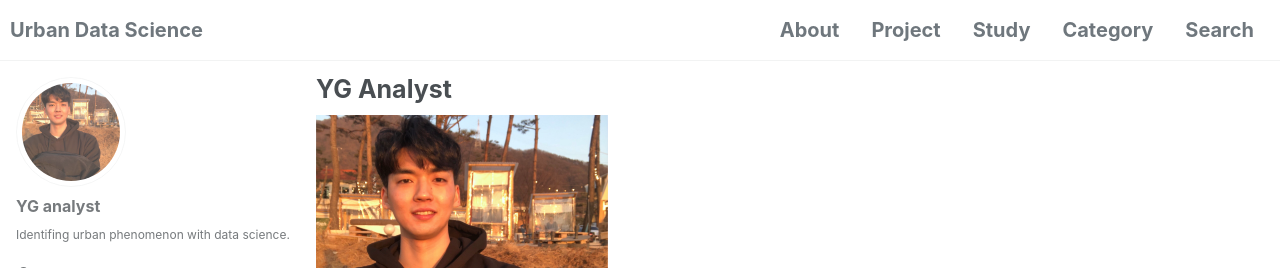
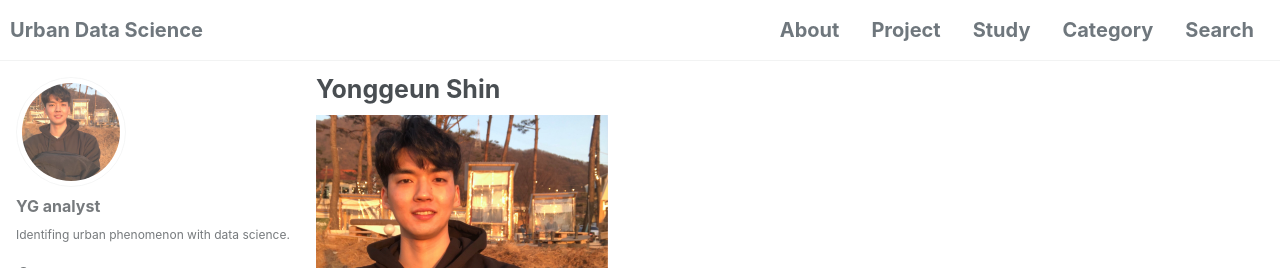
Before and after one commit to yganalyst/yganalyst.github.io, a Jekyll site: the page built from _pages/about.md, in a window 1280 px wide and 900 px high. Shown: the top 268 px of the window. Built offline with Jekyll 4.4.1, drawn with Linux system fonts in a browser that asks for light colours; cached includes are drawn as plain includes; nearby versions of some CDN libraries.

Commit message:
modified my about pages

```diff
--- a/_pages/about.md
+++ b/_pages/about.md
@@ -1,5 +1,5 @@
 ---
-title: "YG Analyst"
+title: "Yonggeun Shin"
 permalink: /about/
 layout: single
 ---
```
